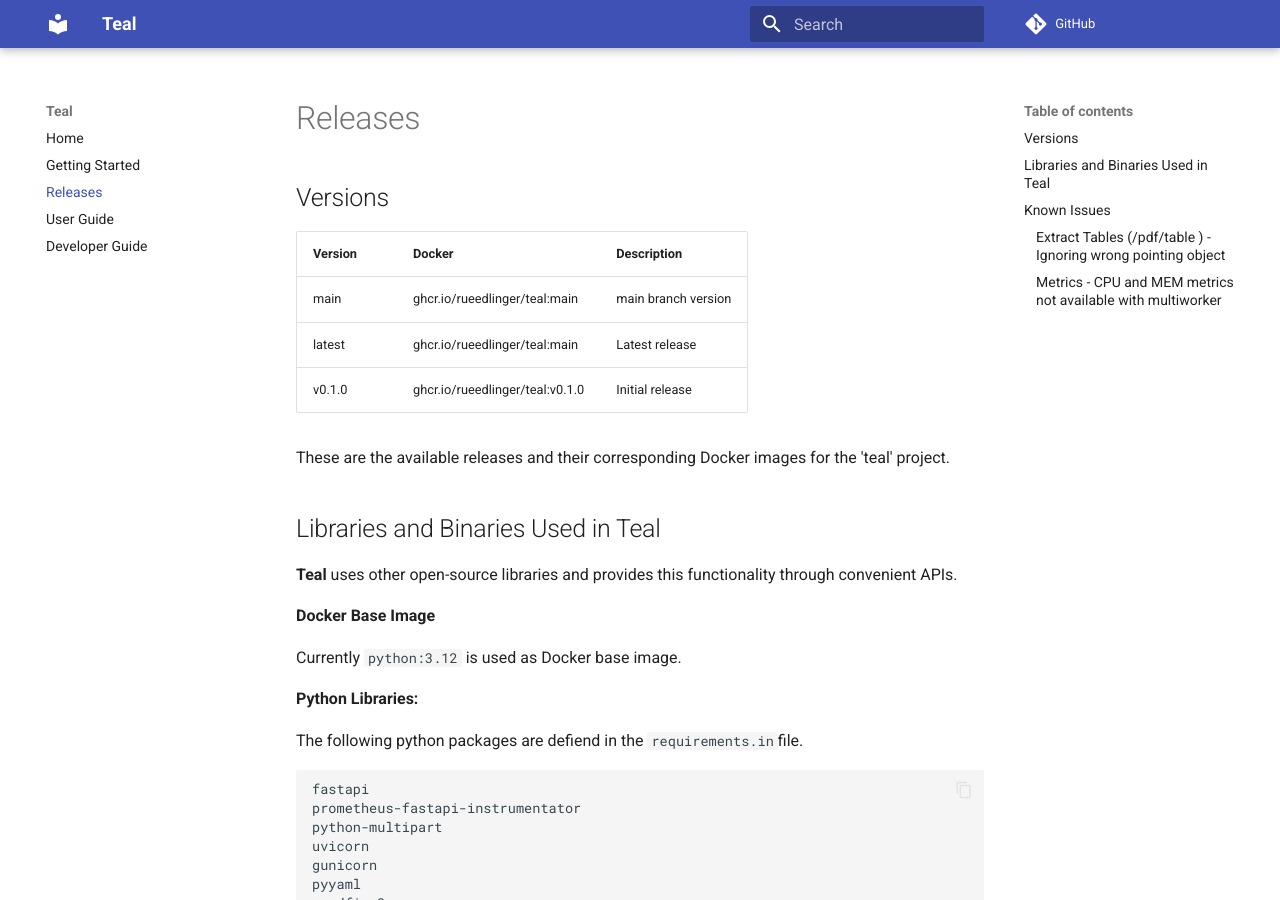
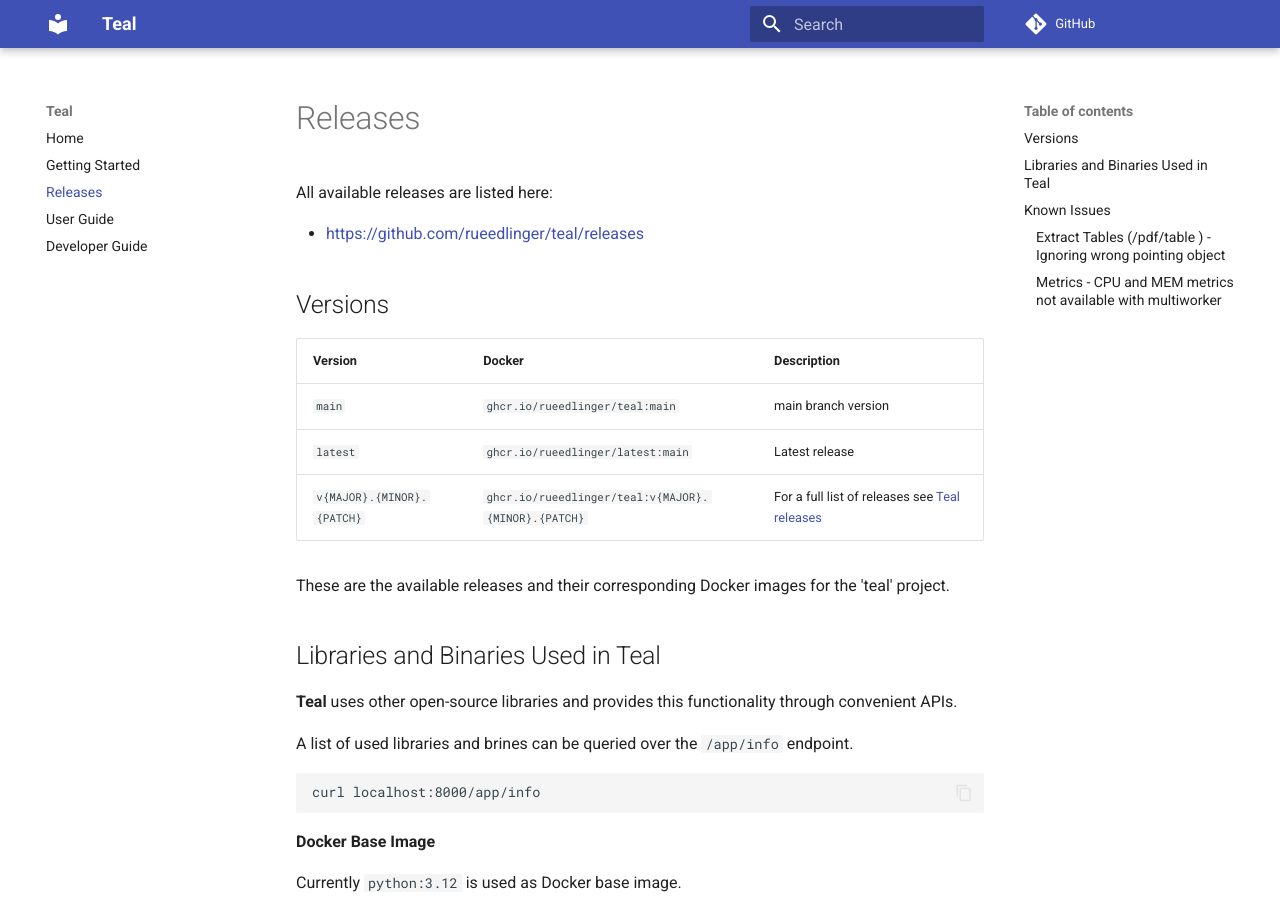
Before and after one commit to rueedlinger/teal, an MkDocs documentation site: the page built from docs/releases.md, in a window 1280 px wide and 900 px high. Built offline with MkDocs 1.6.1 and Material for MkDocs 9.7.7, drawn with Linux system fonts in a browser that asks for light colours; comment, search, counter and statistics services are not loaded; some of the changed text lies outside the part shown.

Commit message:
feat: added app info endpoint #35

````diff
--- a/docs/releases.md
+++ b/docs/releases.md
@@ -1,18 +1,28 @@
 # Releases
+
+All available releases are listed here:
+
+- [https://github.com/rueedlinger/teal/releases](https://github.com/rueedlinger/teal/releases)
 
 ## Versions
 
-| Version | Docker                          | Description         |
-|---------|---------------------------------|---------------------|
-| main    | ghcr.io/rueedlinger/teal:main   | main branch version |
-| latest  | ghcr.io/rueedlinger/teal:main   | Latest release      |
-| v0.1.0  | ghcr.io/rueedlinger/teal:v0.1.0 | Initial release     |
+| Version                    | Docker                                              | Description                                                                                   |
+|----------------------------|-----------------------------------------------------|-----------------------------------------------------------------------------------------------|
+| `main`                     | `ghcr.io/rueedlinger/teal:main`                     | main branch version                                                                           |
+| `latest`                   | `ghcr.io/rueedlinger/latest:main`                   | Latest release                                                                                |
+| `v{MAJOR}.{MINOR}.{PATCH}` | `ghcr.io/rueedlinger/teal:v{MAJOR}.{MINOR}.{PATCH}` | For a full list of releases see [Teal releases](https://github.com/rueedlinger/teal/releases) |
 
 These are the available releases and their corresponding Docker images for the 'teal' project.
 
 ## Libraries and Binaries Used in Teal
 
 **Teal** uses other open-source libraries and provides this functionality through convenient APIs.
+
+A list of used libraries and brines can be queried over the `/app/info` endpoint.
+
+```bash
+curl localhost:8000/app/info
+```
 
 **Docker Base Image**
 
````
Also changed, not shown: other parts of docs/releases.md (+1 -0 lines).
